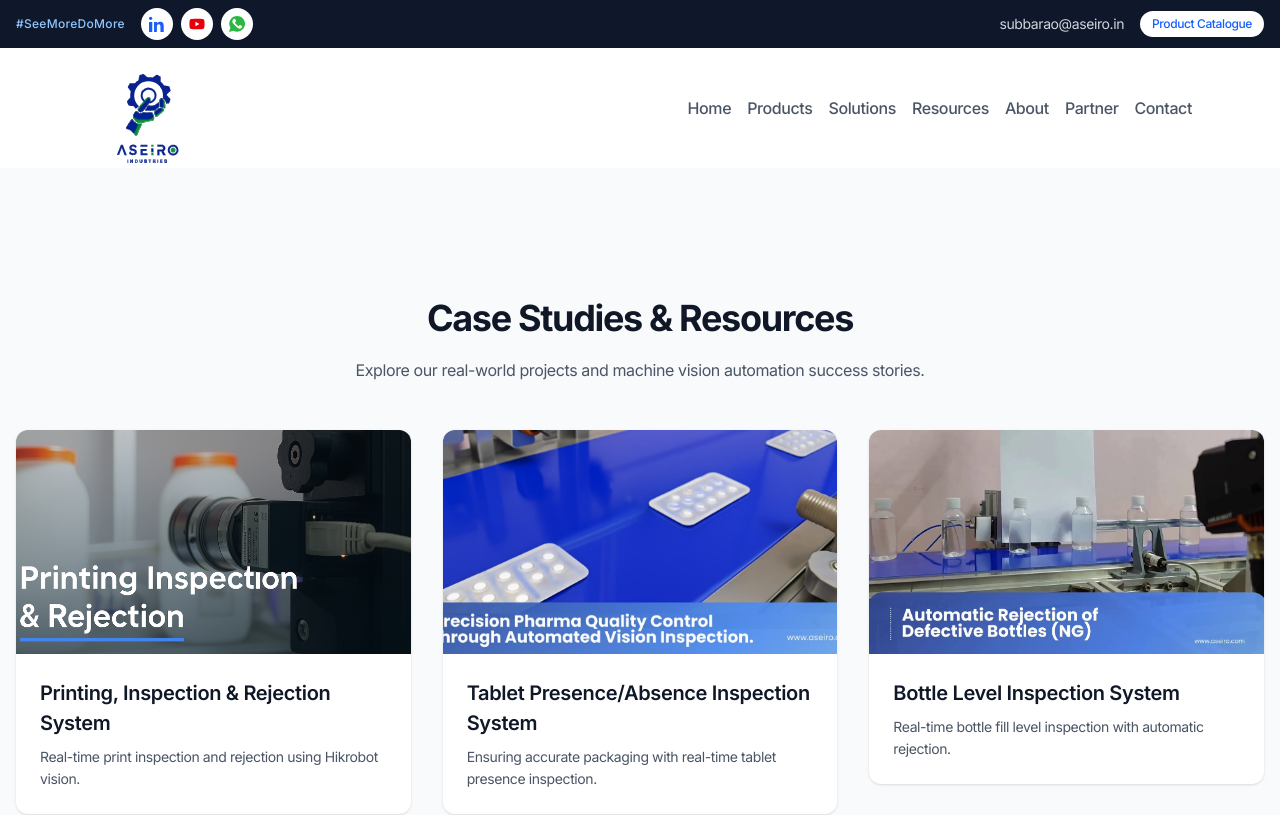
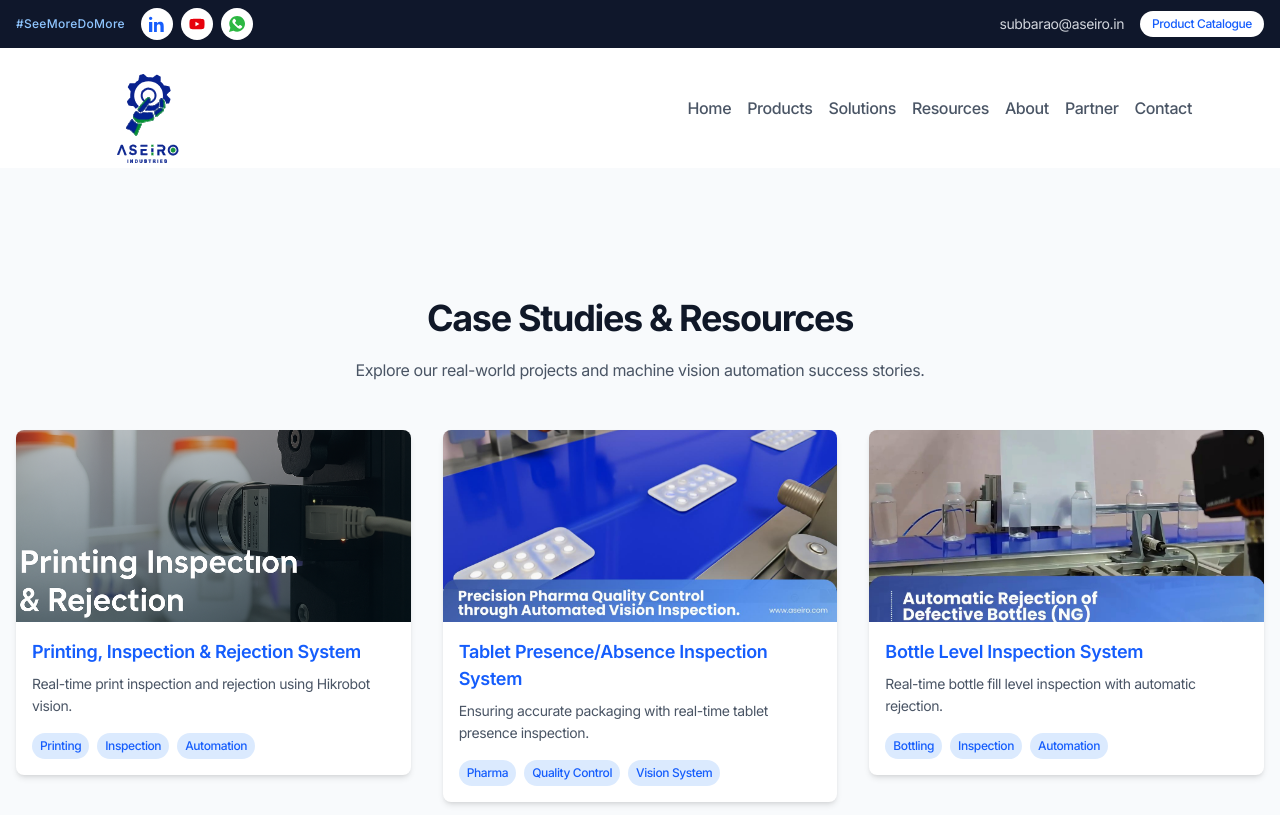
Before and after one commit to pradyumna-aseiro/Vercel-website, a Next.js app: page /resources in a window 1280 px wide. Shown: the top 815 px of the page. Built offline with nearby package versions, Linux system fonts and the light colour scheme.

Commit message:
added tags in resources

```diff
--- a/app/(default)/resources/page.tsx
+++ b/app/(default)/resources/page.tsx
@@ -27,14 +27,15 @@ export default function ResourcesPage() {
               key={resource.slug}
               initial={{ opacity: 0, y: 20 }}
               whileInView={{ opacity: 1, y: 0 }}
+              viewport={{ once: true }}
               transition={{ duration: 0.4, delay: index * 0.1 }}
-              viewport={{ once: true }}
             >
               <ResourceCard
                 slug={resource.slug}
                 title={resource.title}
                 shortDescription={resource.shortDescription}
                 thumbnail={resource.thumbnail}
+                tags={resource.tags}
               />
             </motion.div>
           ))}
--- a/components/resource-card.tsx
+++ b/components/resource-card.tsx
@@ -9,6 +9,7 @@ interface ResourceCardProps {
   title: string;
   shortDescription: string;
   thumbnail: string;
+  tags?: string[];
 }
 
 export default function ResourceCard({
@@ -16,30 +17,35 @@ export default function ResourceCard({
   title,
   shortDescription,
   thumbnail,
+  tags = [],
 }: ResourceCardProps) {
   return (
     <motion.div
-      initial={{ opacity: 0, y: 30 }}
-      whileInView={{ opacity: 1, y: 0 }}
-      viewport={{ once: true }}
-      transition={{ duration: 0.6, ease: "easeOut" }}
+      className="bg-white rounded-lg shadow-md hover:shadow-lg transition-all duration-300"
+      whileHover={{ scale: 1.02 }}
     >
-      <Link href={`/resources/${slug}`} className="block group">
-        <div className="rounded-xl overflow-hidden shadow hover:shadow-xl hover:-translate-y-1 transition-transform bg-white">
-          <div className="relative w-full h-56">
+      <Link href={`/resources/${slug}`}>
+        <div className="relative w-full h-48 rounded-t-lg overflow-hidden">
           <Image
             src={thumbnail}
             alt={title}
             layout="fill"
             objectFit="cover"
-              className="group-hover:scale-105 transition-transform duration-300"
+            className="hover:scale-105 transition-transform duration-300"
           />
         </div>
-          <div className="p-6">
-            <h3 className="text-xl font-semibold mb-2 group-hover:text-blue-600 transition-colors">
-              {title}
-            </h3>
-            <p className="text-gray-600 text-sm">{shortDescription}</p>
+        <div className="p-4">
+          <h3 className="text-lg font-semibold text-blue-600 mb-2">{title}</h3>
+          <p className="text-gray-600 text-sm mb-4">{shortDescription}</p>
+          <div className="flex flex-wrap gap-2">
+            {tags.map((tag, index) => (
+              <span
+                key={index}
+                className="bg-blue-100 text-blue-600 text-xs font-medium px-2 py-1 rounded-full"
+              >
+                {tag}
+              </span>
+            ))}
           </div>
         </div>
       </Link>
--- a/data/resources.ts
+++ b/data/resources.ts
@@ -9,6 +9,7 @@ export const resources = [
       "A fully automated solution for real-time inspection of printed bottles and intelligent rejection of defective items, using Hikrobot cameras, Vision Master software, and Renu PLC control.",
     thumbnail: "/resources/thumbnails/printing-inspection-rejection-thumbnail.png",
     banner: "/resources/banners/printing-inspection-rejection-banner.png",
+    tags: ["Printing", "Inspection", "Automation"],
     overview:
       "Our system captures printed data, compares it with master data entered via a web portal, and rejects faulty prints in real-time using pneumatic cylinders controlled by PLC. The entire setup is modular, allowing easy repositioning to inspect different types of bottles on a single production line.",
     problem:
@@ -49,6 +50,7 @@ export const resources = [
       "A machine vision solution designed to identify missing tablets in sealed packaging compartments during high-speed pharmaceutical production. The system leverages precision imaging and automated logic to flag and reject faulty packs.",
     thumbnail: "/resources/thumbnails/presence-absence-of-tablets-thumbnail.png",
     banner: "/resources/banners/presence-absence-of-tablets-banner.png",
+    tags: ["Pharma", "Quality Control", "Vision System"],
     overview:
       "This system verifies the presence of tablets inside pre-formed plastic packaging that contains multiple individual pockets. A high-resolution camera with a backlight captures each pack as it moves down the production line. Custom vision software scans for any empty tablet compartments and triggers a pneumatic rejection if a discrepancy is found. Multiple layout templates can be used to adapt to different packaging formats.",
     problem:
@@ -89,6 +91,7 @@ export const resources = [
       "An industrial vision-based system that detects underfilled or overfilled bottles on a high-speed production line. The solution captures real-time images, evaluates liquid level based on predefined thresholds, and rejects non-compliant units using a pneumatic diverter.",
     thumbnail: "/resources/thumbnails/bottle-level-inspection-thumbnail.png",
     banner: "/resources/banners/bottle-level-inspection-banner.png",
+    tags: ["Bottling", "Inspection", "Automation"],
     overview:
       "The system monitors transparent bottles as they move along the conveyor. A high-speed camera positioned above or beside the line captures the liquid level inside each bottle. Custom software analyzes each frame and determines whether the fill level is within acceptable bounds. If the level is too low or too high, the bottle is flagged for rejection and a pneumatic actuator diverts it from the main line. The system supports dynamic threshold adjustment and visual feedback through a touchscreen interface.",
     problem:
@@ -120,5 +123,5 @@ export const resources = [
     ],
     flowchart: "/resources/flowcharts/bottle-level-inspection-flowchart.png",
     video: "/resources/videos/Bottle-level-inspection-video.mp4",
-  }
+  },
 ];
```
Lines whose indentation alone changed are shown as unchanged.
